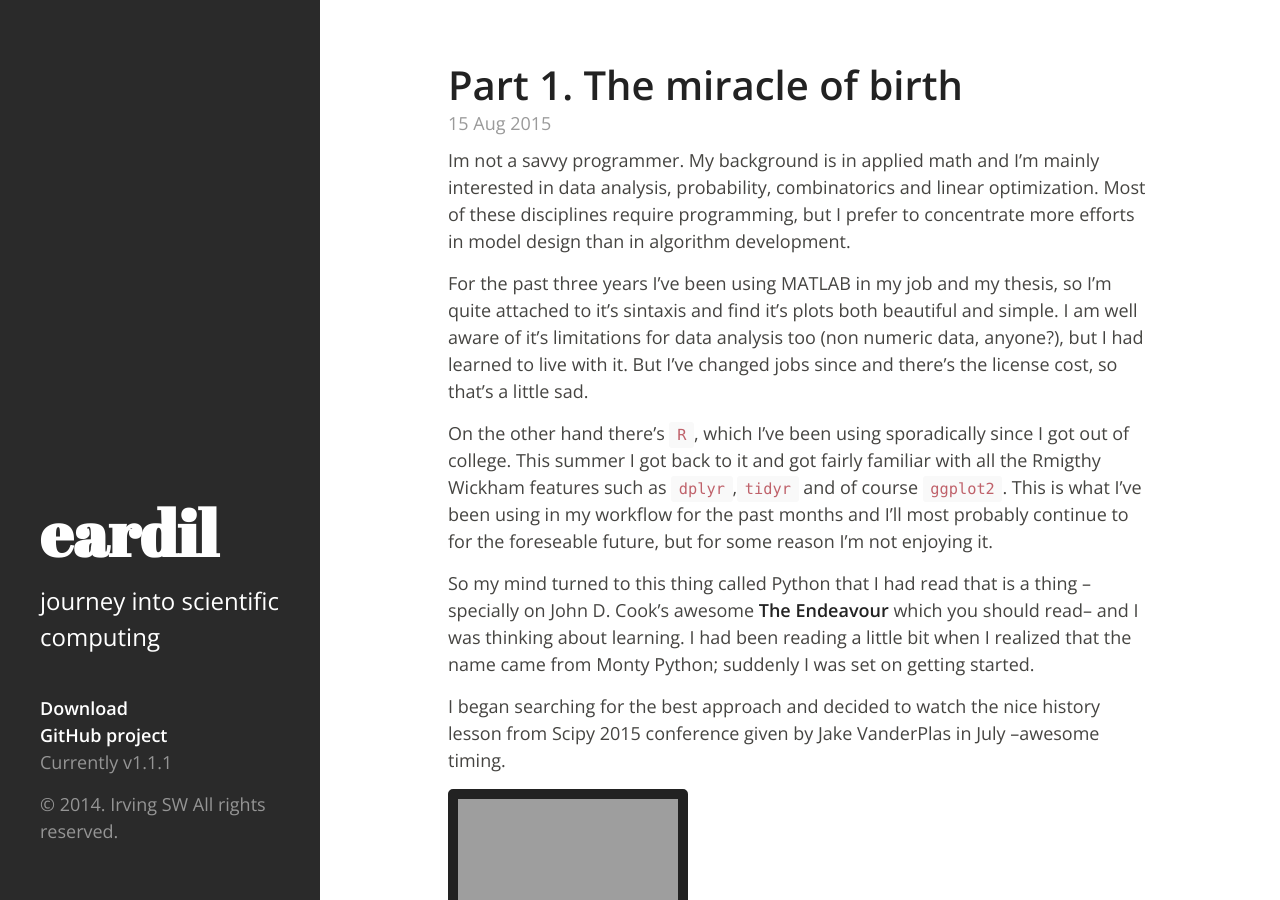
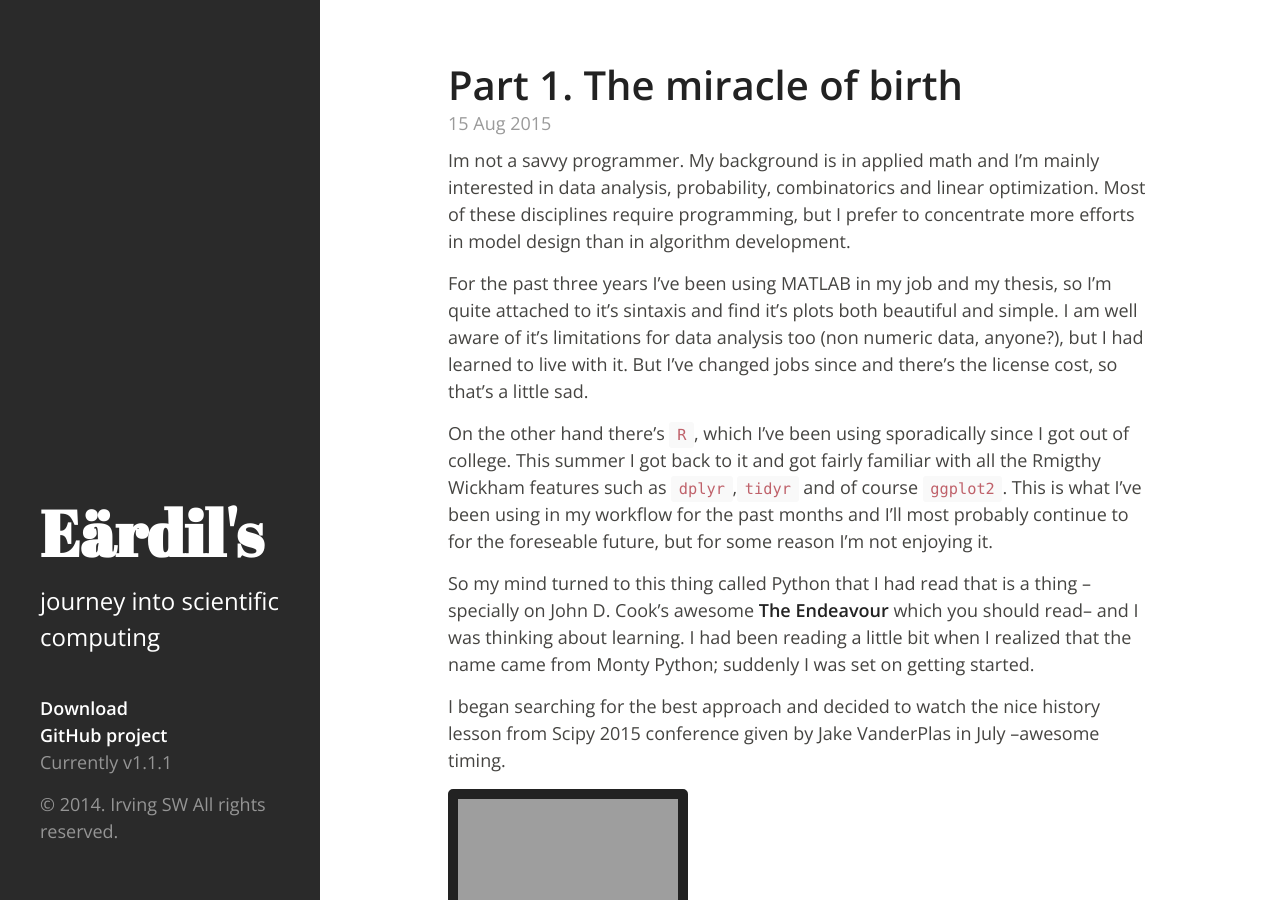
Before and after one commit to eardil/eardil.github.io, a Jekyll site: the page built from index.html, in a window 1280 px wide and 900 px high. Built offline with Jekyll 4.4.1, drawn with Linux system fonts in a browser that asks for light colours; Markdown is read by kramdown in place of the engine named in the settings; the list of posts is cut into pages by our own code; grey boxes are pictures that could not be loaded.

Commit message:
Update _config.yml

```diff
--- a/_config.yml
+++ b/_config.yml
@@ -1,5 +1,5 @@
-title:        "eardil"
-tagline:      "eardil's Journey"
+title:        "Eärdil's"
+tagline:      "Eardil's Journey"
 description:  'journey into scientific computing'
 url:          eardil.github.io
 version:      1.1.1
```
